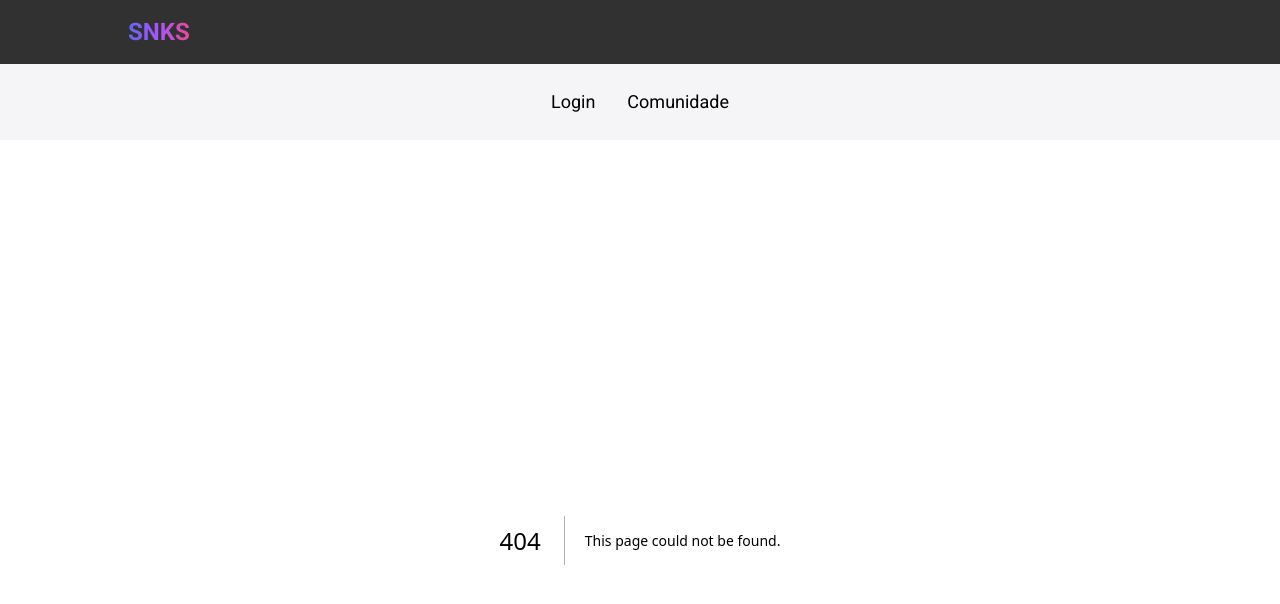
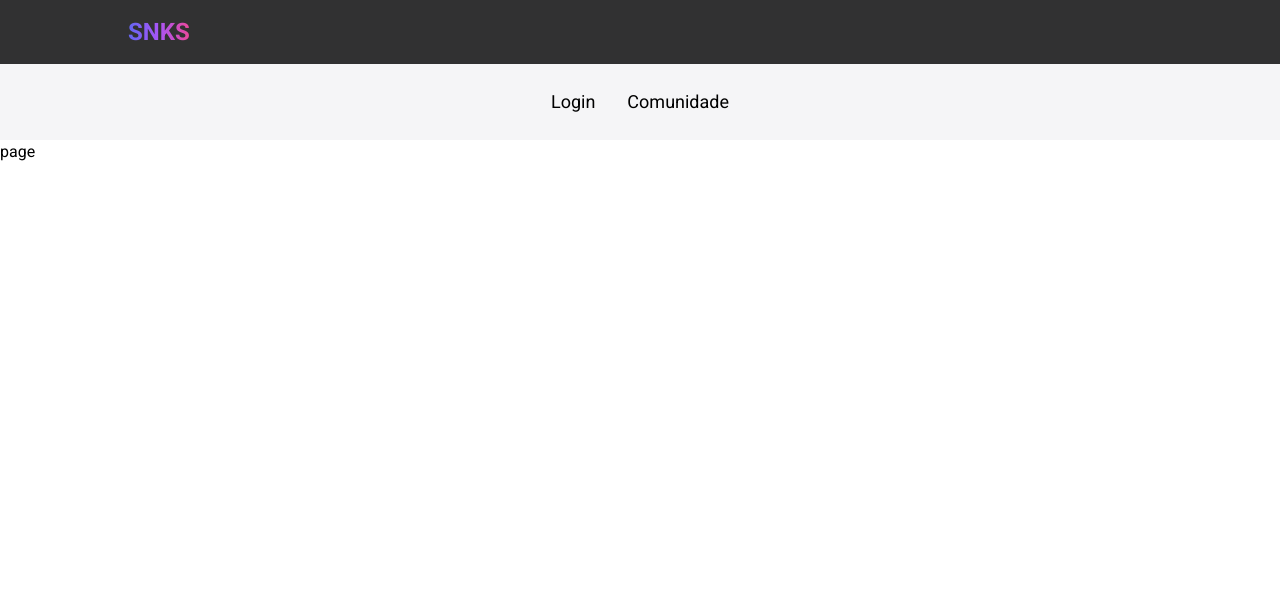
Before and after one commit to victor077/sneakers, a Next.js app in the folder front/: page /feedback in a window 1280 px wide. Before the commit this address had no page. Shown: the top 604 px of the page. Built offline with nearby package versions, Linux system fonts and the light colour scheme.

Commit message:
add page de feedback

```diff
--- /dev/null
+++ b/front/src/app/feedback/page.tsx
@@ -0,0 +1,7 @@
+const Feedback = () => {
+  return (
+    <div>page</div>
+  )
+}
+
+export default Feedback
```
